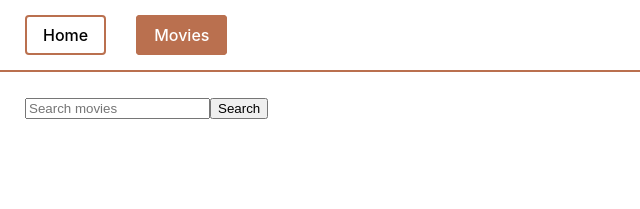
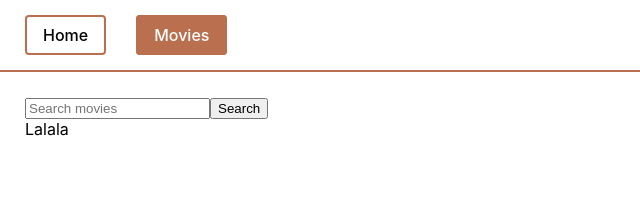
Before and after one commit to tojaarek/goit-react-hw-05-movies, a React (Create React App) app: page /movies in a window 1280 px wide. Shown: the top 209 px of the page, without its empty margins (0-640 px from the left). Built offline with nearby package versions, Linux system fonts and the light colour scheme; no server answers.

Commit message:
test tekst

```diff
--- a/src/components/SearhResults/SearchResults.jsx
+++ b/src/components/SearhResults/SearchResults.jsx
@@ -23,7 +23,7 @@ const SearchResults = ({ movieName }) => {
     // eslint-disable-next-line react-hooks/exhaustive-deps
   }, [movieName]);
 
-  return <div>{/* Wyświetl wyniki wyszukiwania */}</div>;
+  return <div>Lalala</div>;
 };
 
 export default SearchResults;
```
